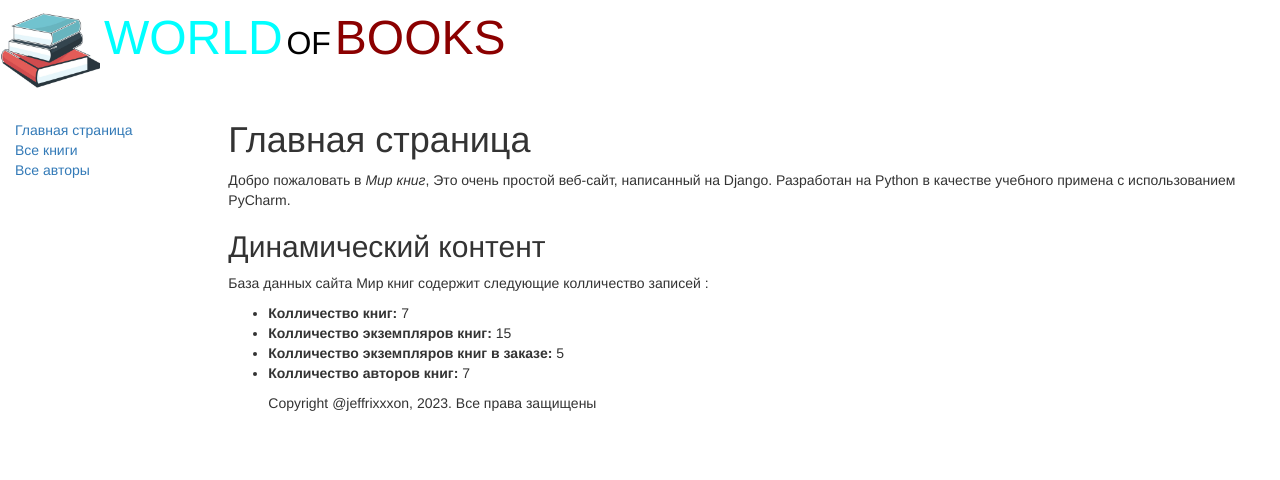
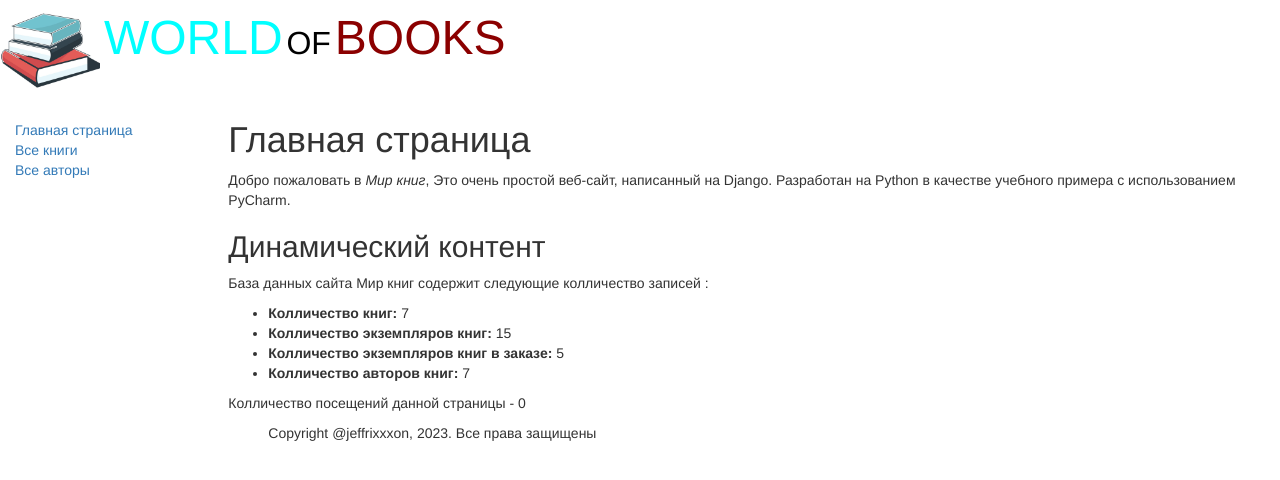
Before and after one commit to jeffrixxxon/WorldBooksRestApi, a Django app: page / in a window 1280 px wide. Shown: the top 480 px of the page. Run offline with Django 4.2, Linux system fonts and the light colour scheme; data comes from the database, SQL or seed files in the repository; both versions use the stored data as it was after the commit; some libraries are stand-ins or nearby versions.

Commit message:
Добавление счетчика посещений страницы

```diff
--- a/WebBooks/catalog/templates/catalog/author_list.html
+++ b/WebBooks/catalog/templates/catalog/author_list.html
@@ -7,7 +7,11 @@
         <p>
             {{author.first_name}} {{author.last_name}},
             <strong>Родился - </strong>{{author.date_of_brith}},
-            <strong>Умер - </strong>{{author.date_of_death}}</p>
+            {% if author.date_of_death == None %}
+                <strong>Жив по сей день</strong>
+            {% else %}
+                <strong>Умер - </strong>{{author.date_of_death}}</p>
+            {% endif %}
         {% endfor %}
     {% else %}
         <p>В базе данных нет авторов</p>
--- a/WebBooks/catalog/templates/index.html
+++ b/WebBooks/catalog/templates/index.html
@@ -6,7 +6,7 @@
     <p>
         Добро пожаловать в <em>Мир книг</em>, Это очень простой
         веб-сайт, написанный на Django. Разработан на Python
-        в качестве учебного примена с использованием PyCharm.
+        в качестве учебного примера с использованием PyCharm.
     </p>
 
 <h2>Динамический контент</h2>
@@ -19,4 +19,5 @@
         <li><strong>Колличество экземпляров книг в заказе: </strong>{{ num_instances_availabel }}</li>
         <li><strong>Колличество авторов книг: </strong>{{ num_authors }}</li>
     </ul>
+<p>Колличество посещений данной страницы - {{ num_visits }}</p>
 {% endblock %}
--- a/WebBooks/catalog/views.py
+++ b/WebBooks/catalog/views.py
@@ -22,8 +22,11 @@ def index(request):
     num_instances = BookInstance.objects.all().count()
     num_instances_availabel = BookInstance.objects.filter(status__exact=2).count()
     num_authors = Author.objects.count()
+    num_visits = request.session.get('num_visits', 0)
+    request.session['num_visits'] = num_visits + 1
     return render(request, 'index.html', context={'num_books': num_books,
                                                   'num_instances': num_instances,
                                                   'num_instances_availabel': num_instances_availabel,
                                                   'num_authors': num_authors,
+                                                  'num_visits': num_visits
                                                   })
```
Also changed, not shown: WebBooks/db.sqlite3.
